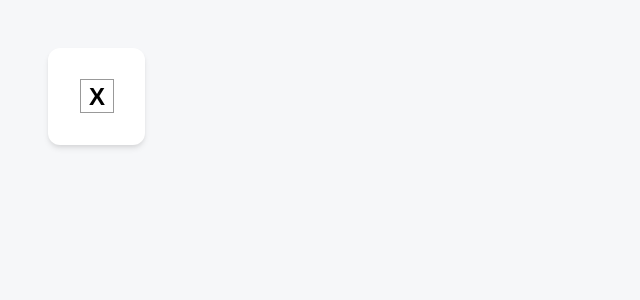
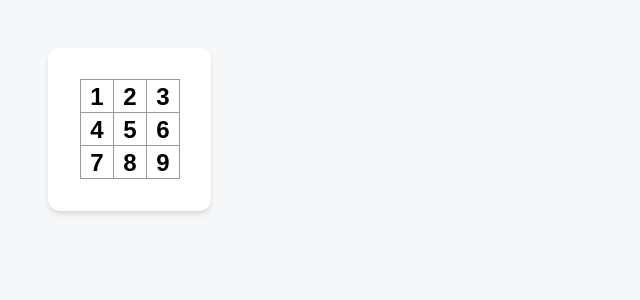
Before and after one commit to sarmaakondi/tic-react-toe, a React (Vite) app: page / in a window 1280 px wide. Shown: the top 300 px of the page, without its empty margins (0-640 px from the left). Built offline with nearby package versions, Linux system fonts and the light colour scheme.

Commit message:
Create the board and rename the square component accordingly

```diff
--- a/src/App.css
+++ b/src/App.css
@@ -87,6 +87,7 @@
 .status {
     margin-bottom: 10px;
 }
+
 .game {
     display: flex;
     flex-direction: row;
--- a/src/App.jsx
+++ b/src/App.jsx
@@ -1,4 +1,4 @@
-import Square from "./components/Square";
+import Square from "./components/Board";
 import "./App.css";
 
 function App() {
--- /dev/null
+++ b/src/components/Board.jsx
@@ -0,0 +1,21 @@
+export default function Board() {
+    return (
+        <>
+            <div className="board-row">
+                <button className="square">1</button>
+                <button className="square">2</button>
+                <button className="square">3</button>
+            </div>
+            <div className="board-row">
+                <button className="square">4</button>
+                <button className="square">5</button>
+                <button className="square">6</button>
+            </div>
+            <div className="board-row">
+                <button className="square">7</button>
+                <button className="square">8</button>
+                <button className="square">9</button>
+            </div>
+        </>
+    );
+}
--- a/src/components/Square.jsx
+++ /dev/null
@@ -1,3 +0,0 @@
-export default function Square() {
-    return <button className="square">X</button>;
-}
```
